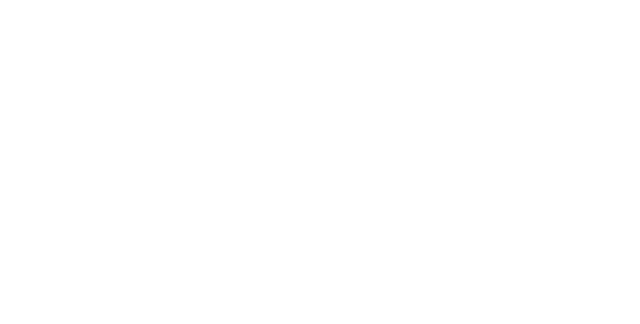
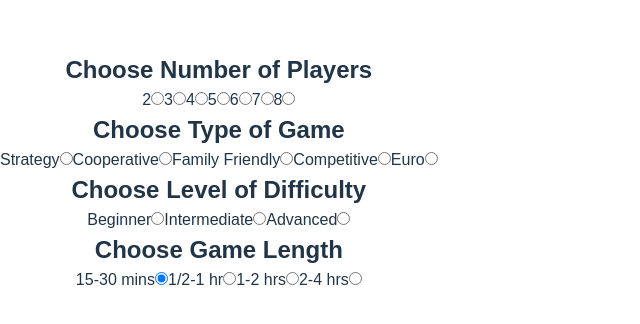
Before and after one commit to Dc0d1ng/Capstone-projectG, a React (Vite) app in the folder r4g/: page /choose in a window 1280 px wide. Shown: the part 228-552 px from the top of the page, without its empty margins (0-640 px from the left). Built offline with nearby package versions, Linux system fonts and the light colour scheme.

Commit message:
create pages and general layout of choose area

```diff
--- a/r4g/src/App.jsx
+++ b/r4g/src/App.jsx
@@ -3,6 +3,7 @@
 import Landing from "./Pages/Landing/Landing";
 import Header from "./components/Header";
 import ErrorPage from "./Pages/ErrorPage/ErrorPage";
+import Choose from "./Pages/Choose/Choose";
 
 function App() {
   return (
@@ -11,7 +12,7 @@
         <Header />
         <Routes>
           <Route path="/" element={<Landing />} />
-          <Route path="/choose" />
+          <Route path="/choose" element={<Choose />} />
           <Route path="/choose/selected" />
           <Route path="/user/add-fav" />
           <Route path="/user/remove-fav" />
--- a/r4g/src/App.scss
+++ b/r4g/src/App.scss
@@ -1,4 +1,6 @@
-* {
+*,
+*:before,
+*:after {
   font-family: Arial, Helvetica, sans-serif;
   box-sizing: border-box;
   list-style-type: none;
--- /dev/null
+++ b/r4g/src/Pages/Choose/Choose.jsx
@@ -0,0 +1,122 @@
+import React from "react";
+import "./Choose.scss";
+
+const Choose = () => {
+  return (
+    <>
+      {/* CHOOSE PLAYERS */}
+      <h2>Choose Number of Players</h2>
+      <div className="radio-flexbox">
+        <label class="container">
+          2
+          <input type="radio" checked="checked" name="radio" />
+          <span class="checkmark"></span>
+        </label>
+        <label class="container">
+          3
+          <input type="radio" name="radio" />
+          <span class="checkmark"></span>
+        </label>
+        <label class="container">
+          4
+          <input type="radio" name="radio" />
+          <span class="checkmark"></span>
+        </label>
+        <label class="container">
+          5
+          <input type="radio" name="radio" />
+          <span class="checkmark"></span>
+        </label>
+        <label class="container">
+          6
+          <input type="radio" name="radio" />
+          <span class="checkmark"></span>
+        </label>
+        <label class="container">
+          7
+          <input type="radio" name="radio" />
+          <span class="checkmark"></span>
+        </label>
+        <label class="container">
+          8
+          <input type="radio" name="radio" />
+          <span class="checkmark"></span>
+        </label>
+      </div>
+      {/* CHOOSE GAME TYPE*/}
+      <h2>Choose Type of Game</h2>
+      <div className="radio-flexbox">
+        <label class="container">
+          Strategy
+          <input type="radio" checked="checked" name="radio" />
+          <span class="checkmark"></span>
+        </label>
+        <label class="container">
+          Cooperative
+          <input type="radio" name="radio" />
+          <span class="checkmark"></span>
+        </label>
+        <label class="container">
+          Family Friendly
+          <input type="radio" name="radio" />
+          <span class="checkmark"></span>
+        </label>
+        <label class="container">
+          Competitive
+          <input type="radio" name="radio" />
+          <span class="checkmark"></span>
+        </label>
+        <label class="container">
+          Euro
+          <input type="radio" name="radio" />
+          <span class="checkmark"></span>
+        </label>
+      </div>
+      {/* CHOOSE DIFFICULTY*/}
+      <h2>Choose Level of Difficulty</h2>
+      <div className="radio-flexbox">
+        <label class="container">
+          Beginner
+          <input type="radio" checked="checked" name="radio" />
+          <span class="checkmark"></span>
+        </label>
+        <label class="container">
+          Intermediate
+          <input type="radio" name="radio" />
+          <span class="checkmark"></span>
+        </label>
+        <label class="container">
+          Advanced
+          <input type="radio" name="radio" />
+          <span class="checkmark"></span>
+        </label>
+      </div>
+      {/* CHOOSE GAME LENGTH*/}
+      <h2>Choose Game Length</h2>
+      <div className="radio-flexbox">
+        <label class="container">
+          15-30 mins
+          <input type="radio" checked="checked" name="radio" />
+          <span class="checkmark"></span>
+        </label>
+        <label class="container">
+          1/2-1 hr
+          <input type="radio" name="radio" />
+          <span class="checkmark"></span>
+        </label>
+        <label class="container">
+          1-2 hrs
+          <input type="radio" name="radio" />
+          <span class="checkmark"></span>
+        </label>
+        <label class="container">
+          2-4 hrs
+          <input type="radio" name="radio" />
+          <span class="checkmark"></span>
+        </label>
+      </div>
+    </>
+  );
+};
+
+export default Choose;
```
Also changed, not shown: r4g/src/Pages/Choose/Choose.scss (added).
